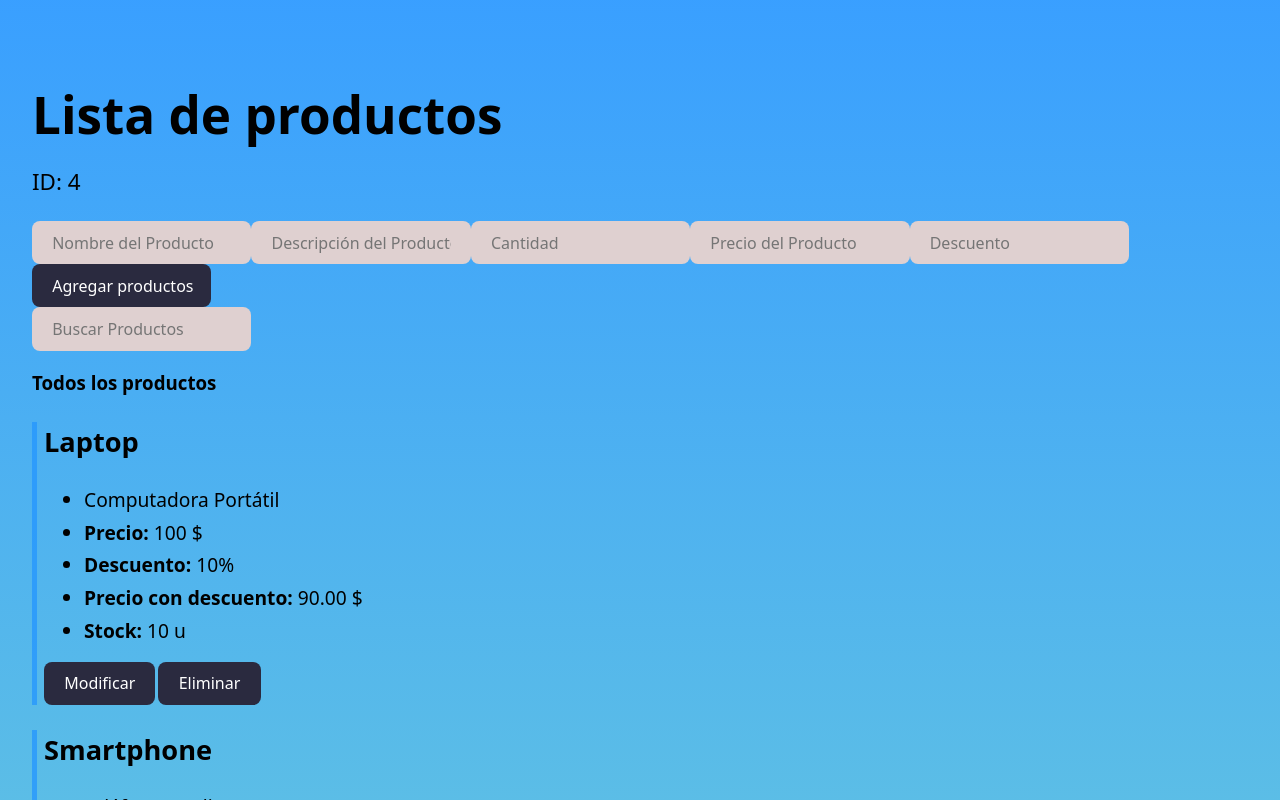
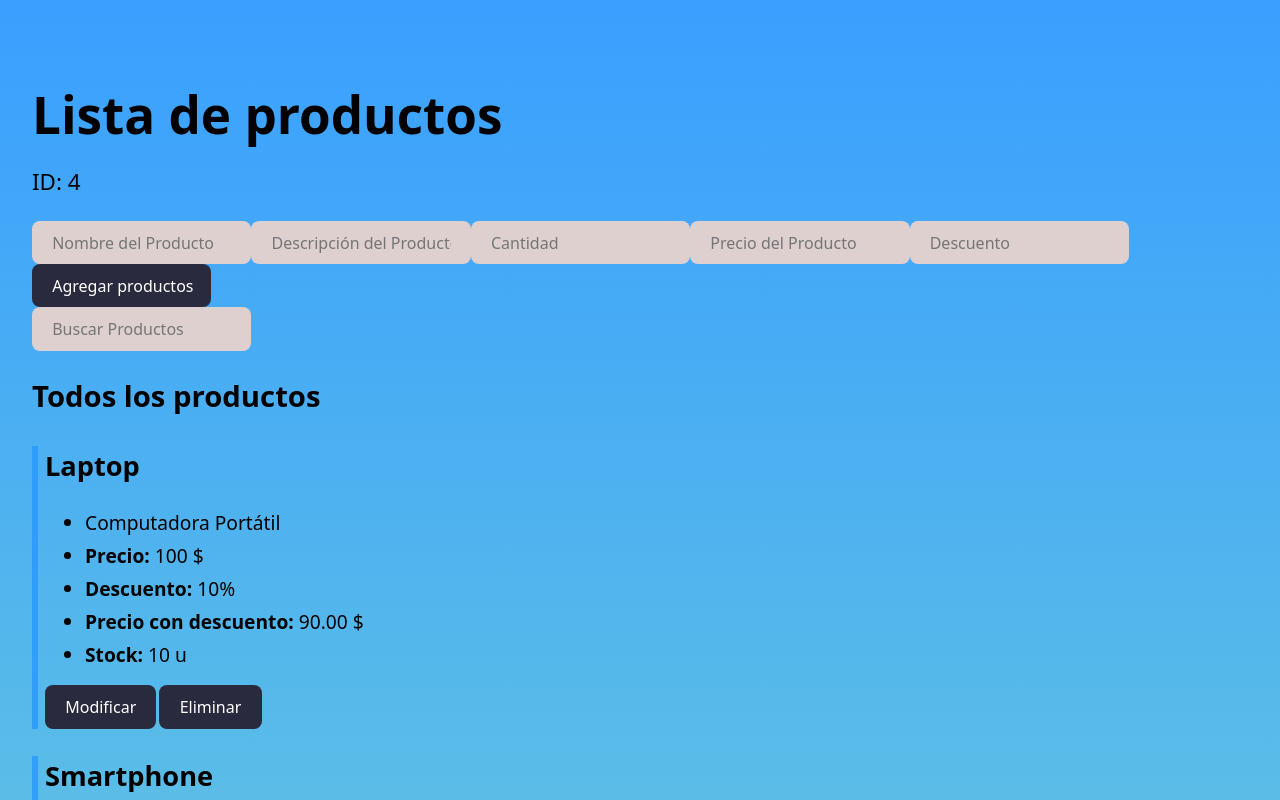
Before and after one commit to Mageofdark/TP04_PV2025_Grupo19, a React (Vite) app in the folder vite-project/: page / in a window 1280 px wide. Shown: the top 800 px of the page. Built offline with nearby package versions, Linux system fonts and the light colour scheme.

Commit message:
Creacion de estilos para h3 + Correccion de errores por Matias Velazquez

```diff
--- a/vite-project/src/App.css
+++ b/vite-project/src/App.css
@@ -32,11 +32,3 @@
     animation: logo-spin infinite 20s linear;
   }
 }
-
-.card {
-  padding: 2em;
-}
-
-.read-the-docs {
-  color: #888;
-}
--- a/vite-project/src/App.jsx
+++ b/vite-project/src/App.jsx
@@ -77,7 +77,7 @@ function App() {
       />
 
         <div>
-        <h3>Todos los productos</h3>
+        <h2>Todos los productos</h2>
         <ProductList
           Products={Products}
           onModifyProduct={onModifyProduct}
--- a/vite-project/src/componentes/ProductForm.jsx
+++ b/vite-project/src/componentes/ProductForm.jsx
@@ -43,7 +43,7 @@ function ProductForm({ AddProduct, formValues, setFormValues, Products }) {
                 <input type="number" name="Stock" placeholder="Cantidad" value={formValues.Stock} onChange={handleChange} min="1" required/>
                 <input type="number" name="precioUn" placeholder="Precio del Producto" value={formValues.precioUn} onChange={handleChange} min="0" required/>
                 <input type="number" name="descuento" placeholder="Descuento" value={formValues.descuento} onChange={handleChange} min="0" max="100"/>
-                <input class="btn" type="submit" value="Agregar productos" />
+                <input className="btn" type="submit" value="Agregar productos" />
             </form>
         </div>
     );
--- a/vite-project/src/componentes/ProductList.jsx
+++ b/vite-project/src/componentes/ProductList.jsx
@@ -6,8 +6,8 @@ function ProductList( {Products, onModifyProduct, onDeleteProduct, deletedCount}
     return (
     <div>
         {Products.map((product) => product.visible && // Verifica que el producto debe estar visible
-        (<div class="div_producto" key={product.id}>
-                <h2>{product.nombre}</h2>
+        (<div className="div_producto" key={product.id}>
+                <h3>{product.nombre}</h3>
                 <ul>
                     <li>{product.descripcion}</li>
                     <li><b>Precio:</b> {product.precioUn} $</li>
@@ -15,8 +15,8 @@ function ProductList( {Products, onModifyProduct, onDeleteProduct, deletedCount}
                     <li><b>Precio con descuento:</b> {(product.precioUn * (1 - product.descuento / 100)).toFixed(2)} $</li>
                     <li><b>Stock:</b> {product.Stock} u</li>
                 </ul>
-                <button class="btn" onClick={() => { onModifyProduct(product.id) }}> Modificar </button>
-                <button class="btn" onClick={() => { onDeleteProduct(product.id) }}> Eliminar  </button>
+                <button className="btn" onClick={() => { onModifyProduct(product.id) }}> Modificar </button>
+                <button className="btn" onClick={() => { onDeleteProduct(product.id) }}> Eliminar  </button>
             </div>
         ))}
     </div>
--- a/vite-project/src/componentes/SearchBar.jsx
+++ b/vite-project/src/componentes/SearchBar.jsx
@@ -41,7 +41,7 @@ const SearchBar = ({
        {/*Renderiza si hay resultados */}
        {hasSearchResults &&(
         <div>
-          <h3>Resultados de busqeuda para "{searchTerm}"</h3>
+          <h2>Resultados de busqueda para "{searchTerm}"</h2>
           <ProductList
           Products={filteredProducts}
           onModifyProduct={onModifyProduct}
@@ -53,7 +53,7 @@ const SearchBar = ({
        {/*Renderiza caundo no hay resultados*/}
        {noSearchResults && (
         <div>
-          <h3>Resultados de busqueda</h3>
+          <h2>Resultados de busqueda</h2>
           <p>No se encontraton Productos con "{searchTerm}"</p>
         </div>
        )}
--- a/vite-project/src/index.css
+++ b/vite-project/src/index.css
@@ -24,14 +24,19 @@ body {
 
 /* Estilo del texto */
 
-h1 {                                               /* titulo  */
+h1 {                                               /* Titulo principal */
   font-size: 3.2em;
   line-height: 1.1;
   margin-bottom: 10px;
 }
 
-h2{                                               /* Nombre del producto */
+h2{                                               /* Subtitulo */
+  font-size: 1.83em;
+}
+
+h3{                                               /* Nombre del producto */
   font-size: 1.7em;
+  margin-bottom: 22.576px;
 }
 
 li{                                               /* listado de las propiedades */
@@ -49,7 +54,7 @@ p{                                                /* id */
 .div_producto{
   max-width: 550px;
   padding-left: 7px;
-  border-left: 5px solid rgba(36, 149, 255, 0.747);
+  border-left: 6px solid rgba(36, 149, 255, 0.747);
   margin-top: 25px;
 }
 
```
